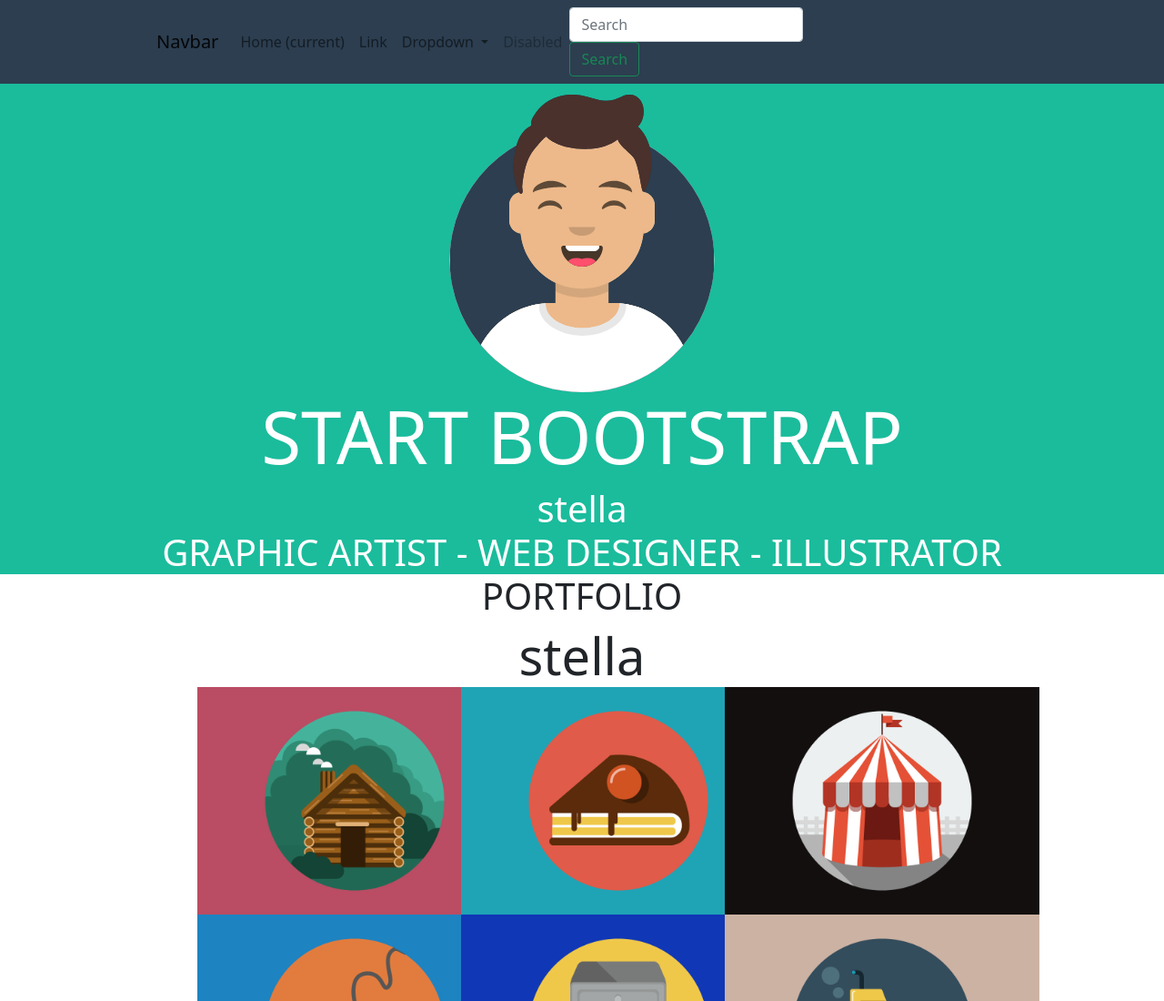
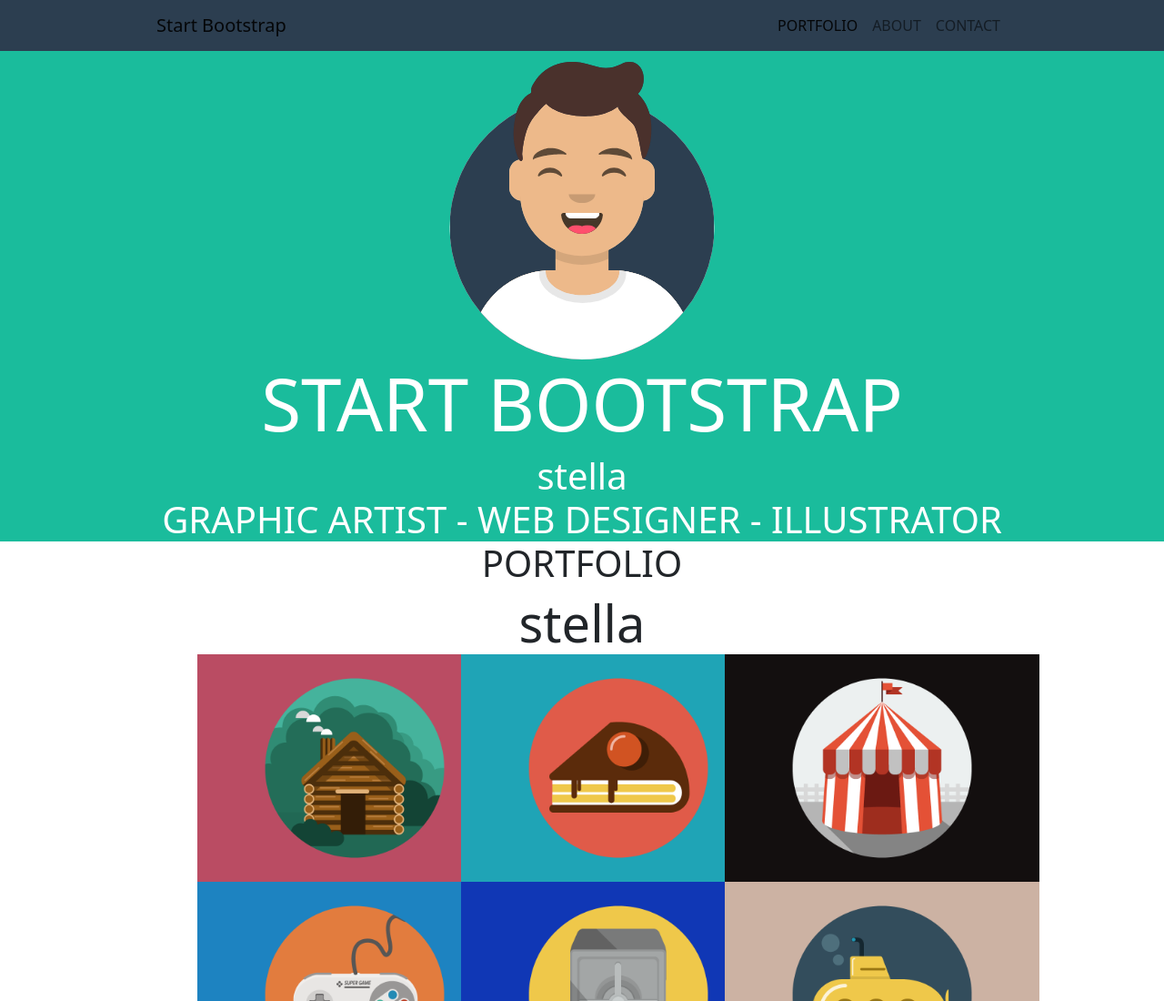
Before and after one commit to DenuccioDiego/html-css-bootstrap-freelancer, a plain HTML site: page index.html in a window 1280 px wide. Shown: the top 1100 px of the page at 91% size. Drawn offline with nearby package versions, Linux system fonts and the light colour scheme.

Commit message:
modifiche nav-bar

```diff
--- a/index.html
+++ b/index.html
@@ -15,46 +15,38 @@
 
           <!-- Prima sezione -->
 
-          <nav class="navbar navbar-expand-lg navbar-light colore_nav">
+          <nav class="navbar navbar-expand-lg navbar-light colore_nav vh-40">
+               <div class="container-fluid w-75">
 
-               <div class="container justify-content-between w-75 mx-auto">
-
-                    <a class="navbar-brand" href="#">Navbar</a>
-               <button class="navbar-toggler" type="button" data-toggle="collapse" data-target="#navbarSupportedContent" aria-controls="navbarSupportedContent" aria-expanded="false" aria-label="Toggle navigation">
+                    <a class="navbar-brand" href="#">Start Bootstrap</a>
+                    <button class="navbar-toggler" type="button" data-bs-toggle="collapse" data-bs-target="#navbarSupportedContent" aria-controls="navbarSupportedContent" aria-expanded="false" aria-label="Toggle navigation">
                          <span class="navbar-toggler-icon"></span>
                     </button>
 
                     <div class="collapse navbar-collapse" id="navbarSupportedContent">
-                    <ul class="navbar-nav mr-auto">
-                    <li class="nav-item active">
-                         <a class="nav-link" href="#">Home <span class="sr-only">(current)</span></a>
+
+                         <ul class="d-flex navbar-nav me-auto mb-2 mb-lg-0">
+                              <!-- CONTENITORE VUOTO SE NON LO METTO GLI ELEMENTI RIMANGONO ATTACATI ALLA PARTE SX / HO GIà PROVATO A INFILARE LA PARTE SX IN QUESTO CONTENITORE  -->
+                         </ul>
+
+                         <form class="d-flex">
+
+                              <ul class="navbar-nav me-auto mb-2 mb-lg-0 d-flex">
+
+                                   <li class="nav-item">
+                                        <a class="nav-link active" aria-current="page" href="#">PORTFOLIO</a>
                                    </li>
                                    <li class="nav-item">
-                         <a class="nav-link" href="#">Link</a>
-                    </li>
-                    <li class="nav-item dropdown">
-                         <a class="nav-link dropdown-toggle" href="#" id="navbarDropdown" role="button" data-toggle="dropdown" aria-haspopup="true" aria-expanded="false">
-                         Dropdown
-                         </a>
-                         <div class="dropdown-menu" aria-labelledby="navbarDropdown">
-                         <a class="dropdown-item" href="#">Action</a>
-                         <a class="dropdown-item" href="#">Another action</a>
-                         <div class="dropdown-divider"></div>
-                         <a class="dropdown-item" href="#">Something else here</a>
-                         </div>
+                                        <a class="nav-link" href="#">ABOUT</a>
                                    </li>
                                    <li class="nav-item">
-                         <a class="nav-link disabled" href="#">Disabled</a>
+                                        <a class="nav-link" href="#">CONTACT</a>
                                    </li>
+
                               </ul>
-                    <form class="form-inline my-2 my-lg-0">
-                    <input class="form-control mr-sm-2" type="search" placeholder="Search" aria-label="Search">
-                    <button class="btn btn-outline-success my-2 my-sm-0" type="submit">Search</button>
                          </form>
                     </div>
-
                </div>
-
           </nav>
 
 
```
Also changed, not shown: prova.html (added, +47 -0 lines). Lines whose indentation alone changed are shown as unchanged.
